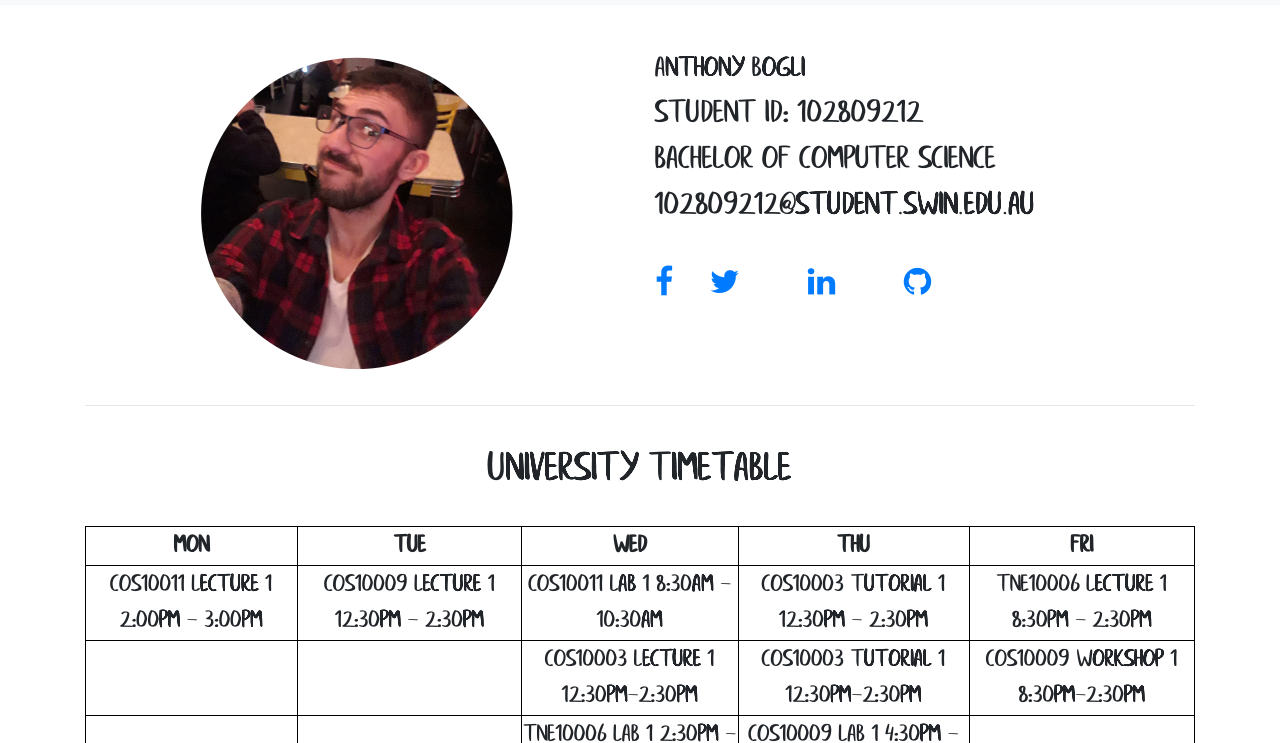
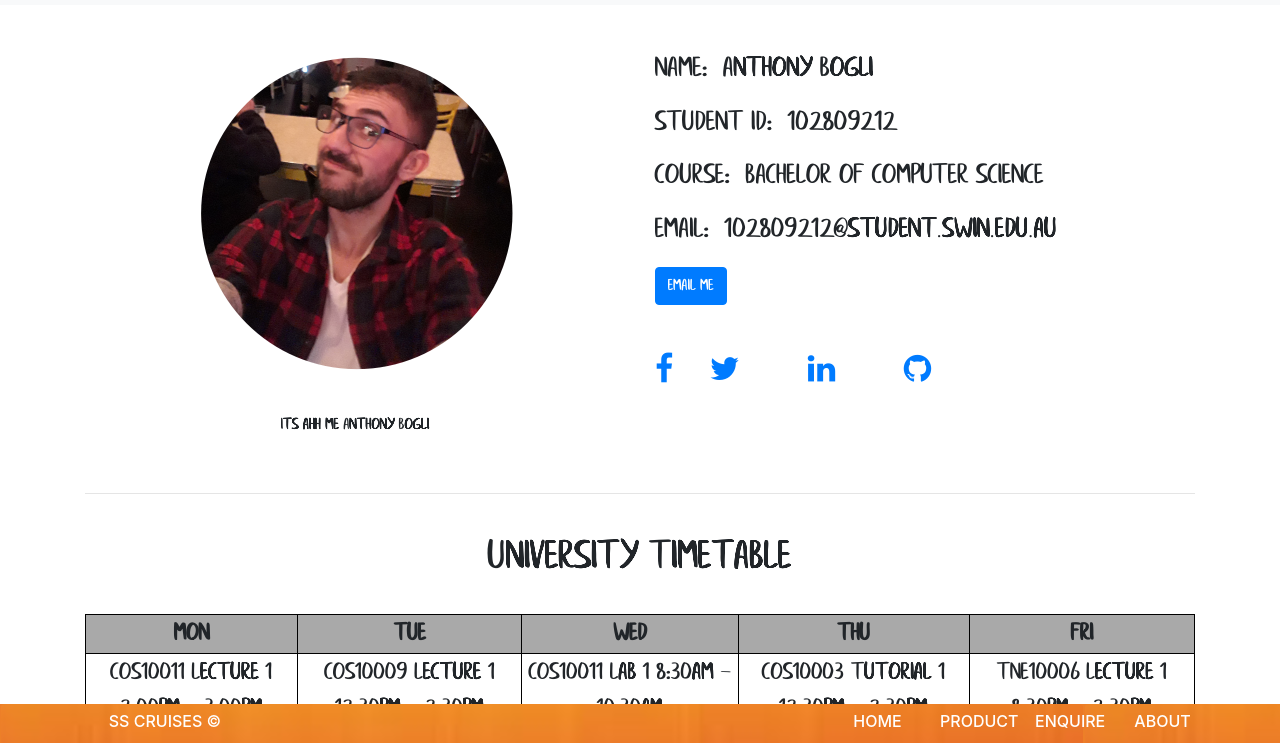
Before and after one commit to monarchshield/SwinburnUniWebAssignment, a plain HTML site: page about.html in a window 1280 px wide. Shown: the part 57-800 px from the top of the page. Drawn offline with Linux system fonts and the light colour scheme.

Commit message:
Commiting assignment
Website almost done just need a content piece for my products page and im all done

```diff
--- a/about.html
+++ b/about.html
@@ -74,15 +74,29 @@
 	<div class="container defaultcontainer">
 		<div class="row">
 			<div class="col-md-6">
+			<figure>
 				<img src="images/Aboutmeprofile.png" class="img-fluid" alt="Its ahh me Anthony Bogli">
+				<figcaption class="AfananText aboutmetimetable">Its ahh me Anthony Bogli</figcaption>
+				</figure>
 			</div>
 
 			<div class="col-md-6 AfananText defaultcontainer">
 				<section>
-					<h3> Anthony Bogli </h3>
-					<h2> STUDENT ID: 102809212 </h2>
-					<h2> BACHELOR OF COMPUTER SCIENCE </h2>
-					<h2> 102809212@student.swin.edu.au </h2>
+					<dl>
+						<dt> <h3> NAME: </h3> </dt>
+						<dd> <h3> &nbsp; Anthony Bogli </h3> </dd>
+
+						<dt> <h3> STUDENT ID: </h3> </dt>
+						<dd> <h3>  &nbsp; 102809212 </h3> </dd>
+
+						<dt> <h3> COURSE: </h3> </dt>
+						<dd> <h3>  &nbsp; BACHELOR OF COMPUTER SCIENCE </h3> </dd>
+
+						<dt> <h3> EMAIL: </h3> </dt>
+						<dd> <h3>  &nbsp; 102809212@student.swin.edu.au </h3> </dd>
+
+						<a href="mailto: 102809212@student.swin.edu.au?Subject=General%20Enquirey" target="_top"> <button type="button" class="btn btn-primary">EMAIL ME </button> </a>
+					</dl>
 					<a href="https://www.facebook.com/anthony.bogli1" class="fab fa-facebook fa fa-2x"></a>
 					<a href="https://twitter.com/Monarchshield" class="fab fa-twitter fa fa-2x iconpadding"></a>
 					<a href="https://www.linkedin.com/in/anthony-bogli-318bb910a/" class="fab fa-linkedin fa fa-2x iconpadding"></a>
@@ -146,6 +160,38 @@
 	</div>
 <!-- End initial content for webpage -->
 
+<!-- Start Footer -->
+<footer id="backgroundimage">
+	<div class="container footercontainer">
+		<div class="row">
+			<div class="col-md-2">
+				<h6> SS CRUISES &copy; </h6>
+			</div>
+
+			<div class="col-md-6"> </div>
+
+
+			<div class="col-md-1">
+				<a class="footerhyperlink" href="index.html"> <h6> HOME </h6> </a>
+			</div>
+
+			<div class="col-md-1">
+				<a class="footerhyperlink" href="index.html">	<h6> PRODUCT </h6>  </a>
+			</div>
+
+			<div class="col-md-1">
+				<a class="footerhyperlink" href="index.html">	<h6> ENQUIRE </h6>  </a>
+			</div>
+
+			<div class="col-md-1">
+				<a class="footerhyperlink" href="index.html">	<h6> ABOUT </h6>  </a>
+			</div>
+
+		</div>
+	</div>
+</footer>
+<!-- End footer -->
+
 
 </body>
 </html>
--- a/styles/style.css
+++ b/styles/style.css
@@ -12,7 +12,7 @@
 /* Bootstrap doesnt pad the top and bottom of rows and containers */
 .defaultcontainer {
 	padding-top:1.5em;
-	padding-bottom:1.5em;
+	padding-bottom:3em;
 }
 
 
@@ -22,6 +22,8 @@
 	padding-top:1.5em;
 	padding-bottom:1.5em;
 	background-color: #1672A3;
+	margin-top:.5em;
+	margin-bottom:.5em
 }
 
 /*
@@ -34,6 +36,48 @@ in a product container */
 	color:white;
 }
 
+
+/* Padding for the footer container */
+.footercontainer {
+	padding-top:.5em;
+	padding-bottom:.25em;
+	text-align: center;
+}
+
+
+/* Desktop footer */
+footer {
+  position: fixed;
+  left: 0;
+  bottom: 0;
+  width: 100%;
+  background-color: #ED7F28;
+  color: white;
+  text-align: center;
+}
+
+/* Mobile resolution rule for footer otherwise the content will overlap */
+@media screen and (max-device-width: 480px) and (orientation: portrait){
+  footer {
+  position: relative;
+  left: 0;
+  bottom: 0;
+  width: 100%;
+  background-color: #ED7F28;
+  color: white;
+  text-align: center;
+}
+}
+
+
+/*Using this id image for a background i would never
+use this ordinarily as ids should be unique for the purpose
+of backend code like angular/react or jquery based component */
+#backgroundimage {
+	background-image: url('images/Backgroundimage.png');
+}
+
+
 /* Use this font align text, make sure the width of the table is 100% to match the bootstrap
    parent container */
 table.university{
@@ -43,7 +87,28 @@ table.university{
 	text-align:center;
 }
 
-/* Cant have h2-h6 child/parent elements so this is the substitute */
+/*This wont do anything because the image scales to
+	100% as per img-fluid bootstrap law  but for the
+	sake of the assignment il add it*/
+figure {
+	float:right;
+}
+
+/*Stylistic content to be inline but still confirm to
+  Assignments specification for max marks */
+dt {
+	float: left;
+}
+
+dd {
+		padding-bottom:.25em;
+}
+
+/*I Rarely use dt/dd but i will for the sake of the assignment
+zzz */
+
+/* Cant have h2-h6 child/parent elements so this is the substitute
+Grouping selector*/
 ol, ul {
 	font-size: 1.25em;
 }
@@ -51,6 +116,10 @@ ol, ul {
 /* adding visibile table borders*/
 table,th,td {
 	border: 1px solid black;
+}
+
+th {
+	background-color: #a9a9a9;
 }
 
 /* Aligning text elements and adding spacing for mobile resolution */
@@ -79,6 +148,16 @@ table,th,td {
 	color: black;
 }
 
+/* Demonstration of pseudo element */
+.footerhyperlink {
+	color:white;
+}
+
+.footerhyperlink:hover {
+	color:black;
+}
+/* End pseudo element */
+
 /* for breaking up the content im creating a new
 hr child class for styling */
 hr.productdivider {
```
Also changed, not shown: enhancements.html (+4 -0 lines), enquire.html (+47 -5 lines), index.html (+37 -4 lines), product.html (+35 -0 lines), styles/images/Backgroundimage.png (added).
